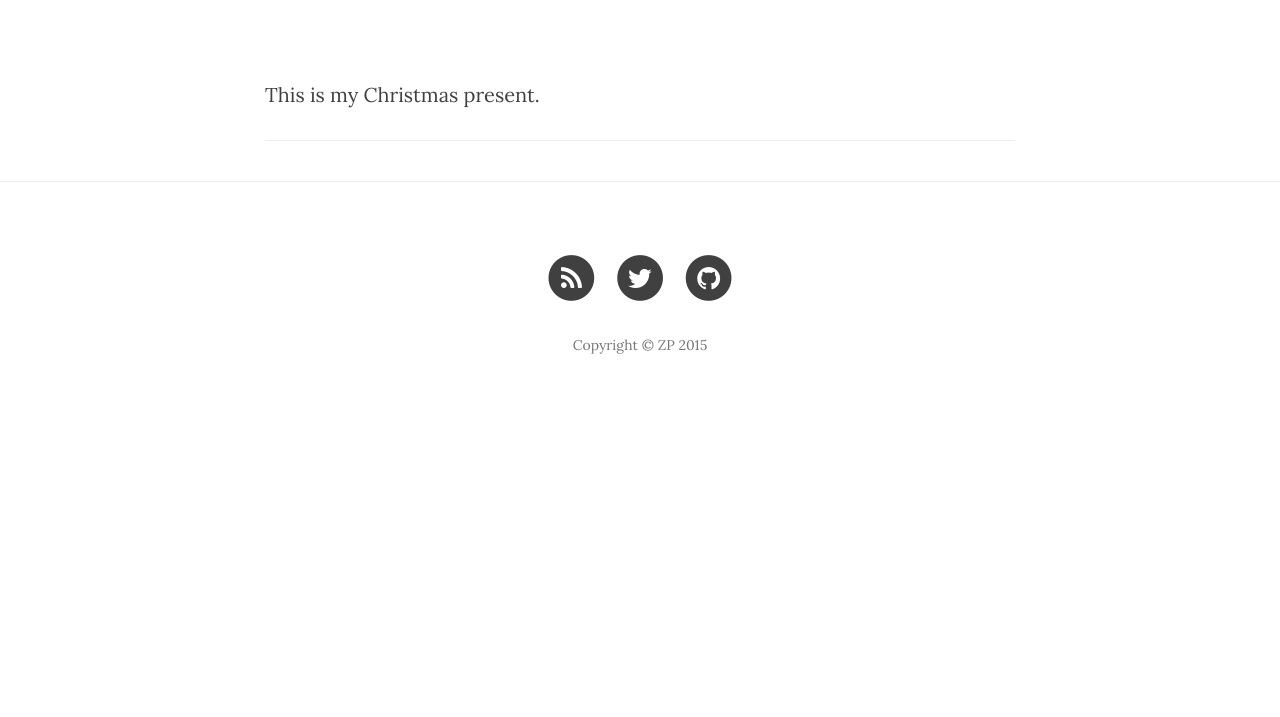
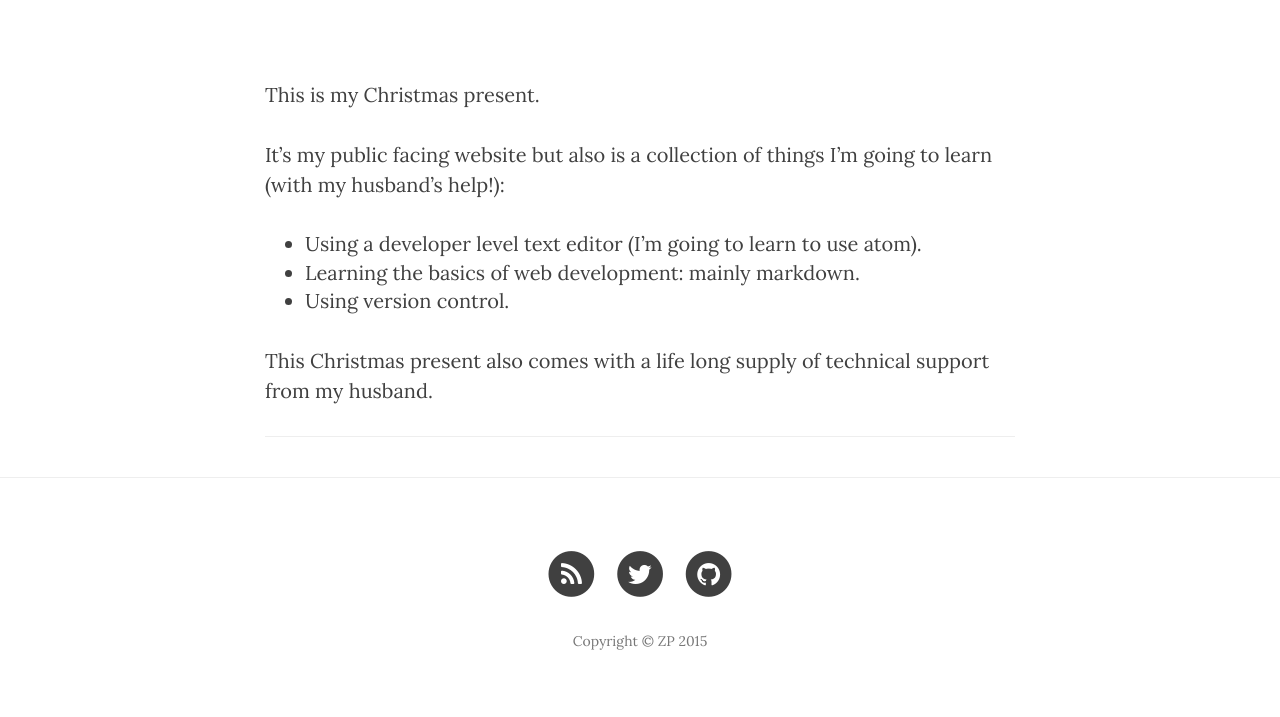
Before and after one commit to zcprytherch/zcprytherch.github.io, a Jekyll site: the page built from _posts/2015-12-25-my-christmas-present.md, in a window 1280 px wide. Shown: the part 536-1253 px from the top of the page. Built offline with Jekyll 4.4.1, drawn with Linux system fonts in a browser that asks for light colours; nearby versions of some CDN libraries; before the commit the page ends 957 px from its top, so only the background shows below that.

Commit message:
Adding more to christmas blog post.

```diff
--- a/_posts/2015-12-25-my-christmas-present.md
+++ b/_posts/2015-12-25-my-christmas-present.md
@@ -8,3 +8,14 @@ header-img: "img/christmas.jpg"
 ---
 
 This is my Christmas present.
+
+It's my public facing website but also is a collection of things I'm going to
+learn (with my husband's help!):
+
+- Using a developer level text editor (I'm going to learn to use
+  [atom](https://atom.io/)).
+- Learning the basics of web development: mainly markdown.
+- Using version control.
+
+This Christmas present also comes with a life long supply of technical support
+from my husband.
```
